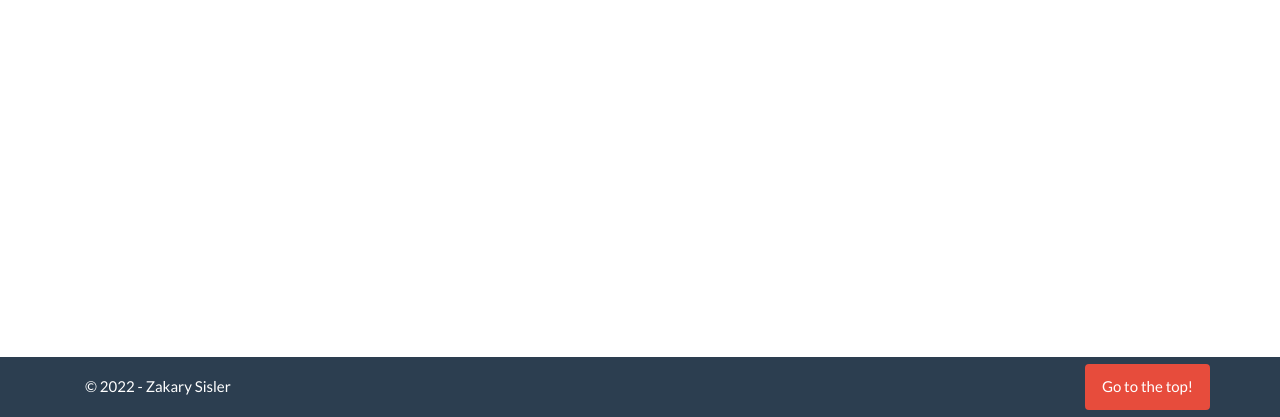
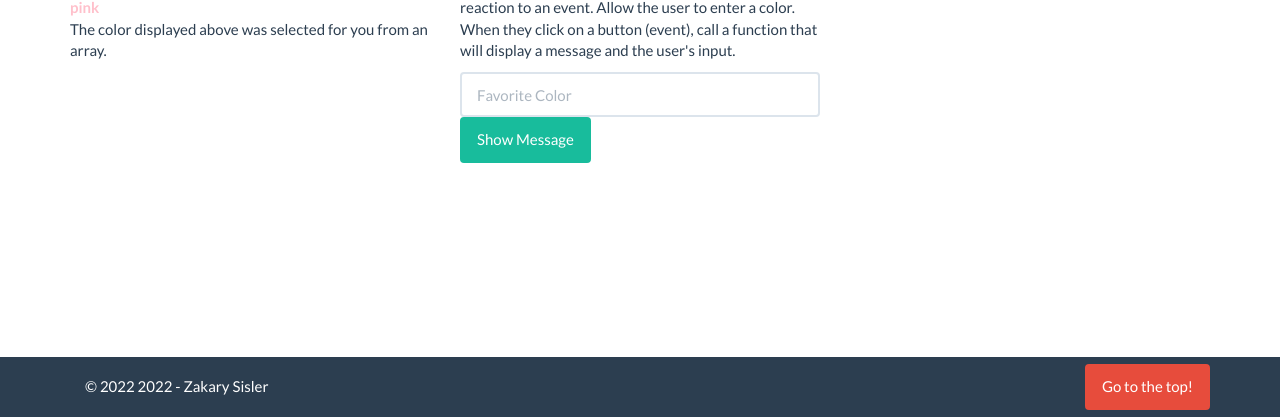
Before and after one commit to ZakSisler/JavaScriptPlayground, a plain HTML site: page JavaScriptPlayground/jsintro.html in a window 1280 px wide. Shown: the part 383-800 px from the top of the page. Drawn offline with nearby package versions, Linux system fonts and the light colour scheme.

Commit message:
I created an array and some functions and displayed them on the webpage

```diff
--- /dev/null
+++ b/JavaScriptPlayground/js/main.js
@@ -0,0 +1,88 @@
+//alert() is a method built into browsers that causes an unstylable popup.
+//alert("JavaScript is working!");
+
+//Variables can change values and datatypes (JS isn't type-safe)
+let x = 10;
+
+//We can use console.log() to view the value of a variable in the inspector
+//NOTE: This doesn't show up in the HTML doc, but rather in the console.
+console.log(x);
+
+x = 'Hello';
+console.log(x);
+
+//Var type variables
+var z = 100;
+
+//Var and let difference:
+//let is locally scoped, only available inside the scope it's defined.
+//var is globally scoped, available throughout the entire scope. Var can be re-declared.
+
+//Create a new Date object to display for our copyright
+let currentDate = new Date();// empty constructor for todays date
+
+console.log(currentDate + ': current date')
+
+//Create a variable to take only the year from currentDate
+let currentYear = currentDate.getFullYear();
+
+//JS is a OOP language. Objects have properties which are like nouns and methods are like verbs.
+//methods defined the date class. getFullYear() is an instance method.
+
+console.log(currentYear + '-- current year');
+
+//Use value of currentYear as the <span id="copyright"> content
+//How? Create a variable to capture the span from the HTML document
+let copyright = document.getElementById('copyright');
+
+console.log(copyright);
+
+//To update the content of an element, we can use .textContent
+copyright.textContent = currentYear;
+
+
+///////////// Arrays /////////////////////////////////////////////////////////////////
+//JS is LIFO - Last in, First out.
+//JS arrays do not have a set size
+//Can be addressed/accessed like C# with a 0-based index value
+
+let colors = ['blue', 'brown', 'orange', 'pink', 'red', 'green'];
+
+//To add an item to the array we can use push()
+colors.push('purple');
+
+//To remove
+//colors.pop();
+
+//Select a color from the array and use it as the content for our <strong> tag
+//Create a variable for the <strong> tag
+let colorStrong = document.getElementById('yourcolor');
+
+//use .textcontent to give <strong> tag a value
+colorStrong.textContent = colors[3];
+
+//To change the color of the <strong> tag, we can add inline styling with JS
+colorStrong.style.color = colors[3];
+
+//////////////Functions////////////////////////////////////////
+
+//Functions are declared with the "function" keyword
+//The code inside of a function will only run when called upon in reaction to an event (button click, keyload, page load)
+
+//Create a function that will be called when the user submits their fvorite color by clicking a button and display their message to them using thei input
+function displayFavoriteColor() {
+
+    //Create a variable to store the users input
+    let userFavoriteColor = document.getElementById('tbFavColor').value;
+    //Above we used .value after getting the text box element with getElementById().
+    //If you need to get a user's response from a textbox, you MUST use .value with the element.
+
+    //Create a variable for a <span> (output element)
+    let colorMessage = document.getElementById('color-message');
+
+    //Update the <span>'s content to display a message
+    colorMessage.textContent = userFavoriteColor + ' is my favorite color!';
+
+    //Use JS to add inline styling to the <span>
+    colorMessage.style.backgroundColor = userFavoriteColor;
+}
--- a/JavaScriptPlayground/jsintro.html
+++ b/JavaScriptPlayground/jsintro.html
@@ -92,7 +92,46 @@
     <!--Main Content-->
     <main class="container">
 
+        <!-- div class:"row" denotes the <div> will have 12 columns -->
+        <div class="row">
 
+            <!-- class="col-md-4" denotes that this element will be alotted 4 columns of space -->
+            <article class="col-md-4">
+                ,<h2>Arrays</h2>
+                <strong id="yourcolor"></strong>
+                <p>
+                    The color displayed above was selected for you from an array.
+                </p>
+            </article>
+
+            <article class="col-md-4">
+                <h2>Functions</h2>
+                <p>
+                    Functions can be written in JS and called upon in reaction to an event.
+                    Allow the user to enter a color.
+                    When they click on a button (event), call a function that will display a message and the user's input.
+                </p>
+
+                <!-- 3 Key pieces for working with input/output in JS -->
+                <!-- WE NEED THE FOLLOWING: -->
+
+                <!-- 1. Textbox for user input -->
+                <div>
+                    <input type="text" class="form-control" placeholder="Favorite Color" id="tbFavColor"/>
+                </div>
+
+                <!-- 2. Button to click that will call the function -->
+                <div>
+                    <input type="button" class="btn btn-success" value="Show Message" onclick="displayFavoriteColor"/>
+                </div>
+
+                <!-- 3. Element to output the result (AKA output element) -->
+                <span id="color-message"></span>
+
+
+            </article>
+
+        </div>
 
     </main>
     <!--/Main Content-->
@@ -100,7 +139,7 @@
     <nav class="navbar navbar-default navbar-fixed-bottom">
         <div class="container">
             <p class="navbar-text pull-left">
-                &copy; 2022 - Zakary Sisler
+                &copy; <span id="copyright"></span> 2022 - Zakary Sisler
             </p>
             <a href="#" class="btn navbar-btn btn-danger pull-right">
                 Go to the top!
@@ -112,5 +151,11 @@
     <script src="https://ajax.googleapis.com/ajax/libs/jquery/1.12.4/jquery.min.js"></script>
     <!-- Bootstrap 3.3.7 minified JavaScript -->
     <script src="js/bootstrap.min.js"></script>
+
+    <!-- Custom JS -->
+    <script src="js/main.js"></script>
+
+
+
 </body>
 </html>
```
Also changed, not shown: 1 other file.
